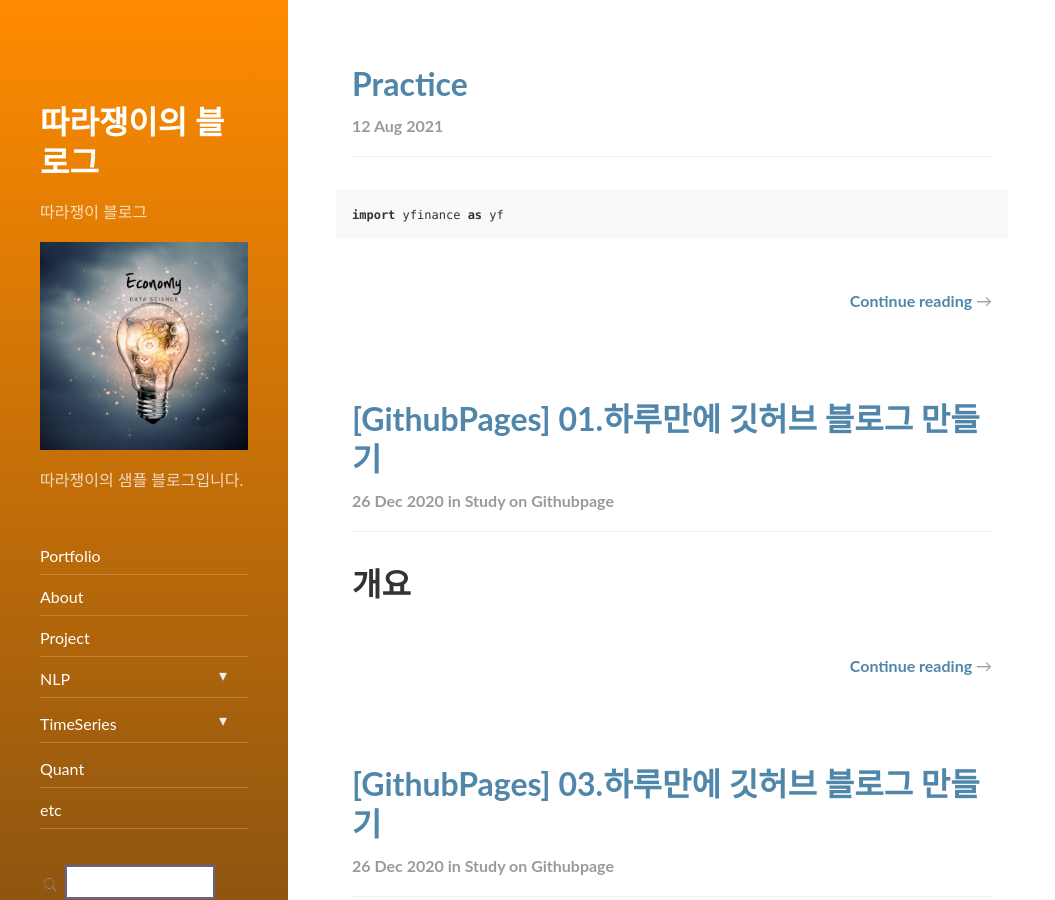
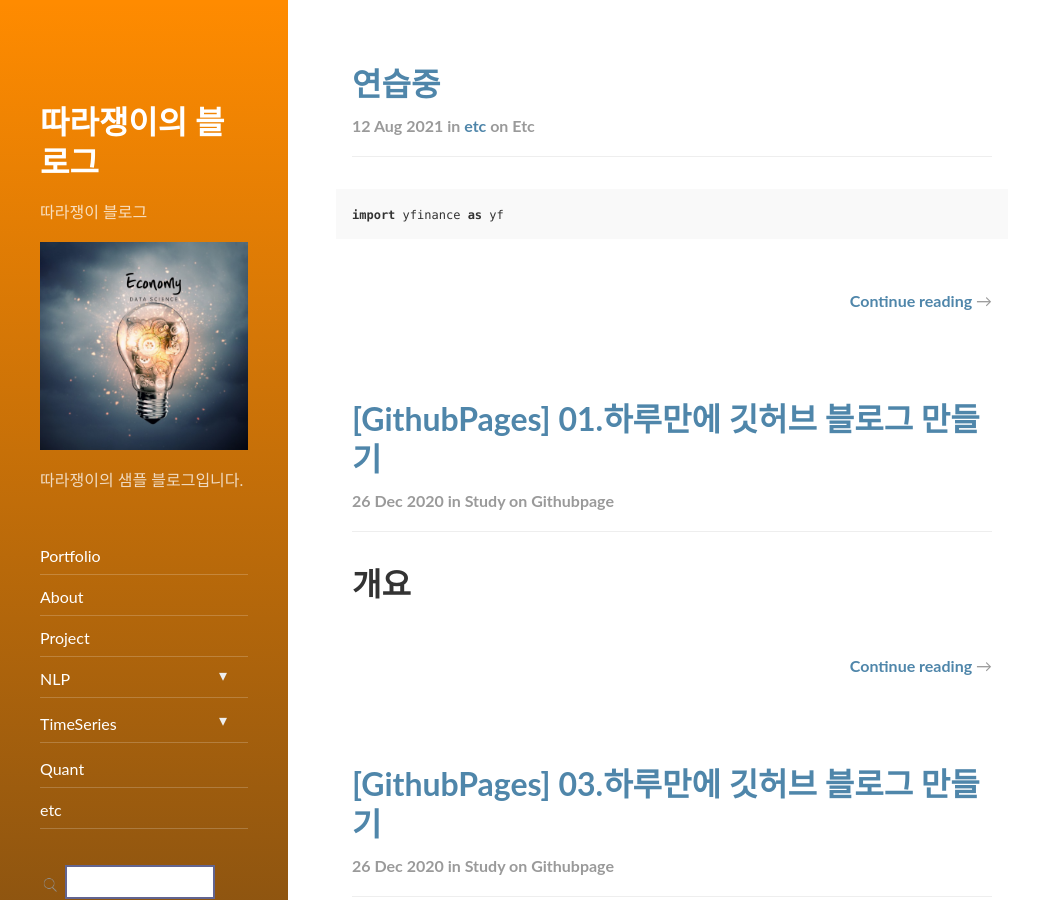
Before and after one commit to lovsun/lovsun.github.io, a Jekyll site: the page built from index.html, in a window 1280 px wide and 900 px high. Shown: the whole window, without its empty margins (0-1055 px from the left). Built offline with Jekyll 4.4.1, drawn with Linux system fonts in a browser that asks for light colours; nearby versions of some CDN libraries; the list of posts is cut into pages by our own code.

Commit message:
Update 2021-08-12-practice.md

````diff
--- a/_posts/etc/2021-08-12-practice.md
+++ b/_posts/etc/2021-08-12-practice.md
@@ -1,3 +1,12 @@
+---
+layout: post
+title:  "연습중"
+subtitle:   "연습중입니다."
+categories: etc
+tags: etc
+comments: true
+---
+
 ```python
 import yfinance as yf
 ```
````
